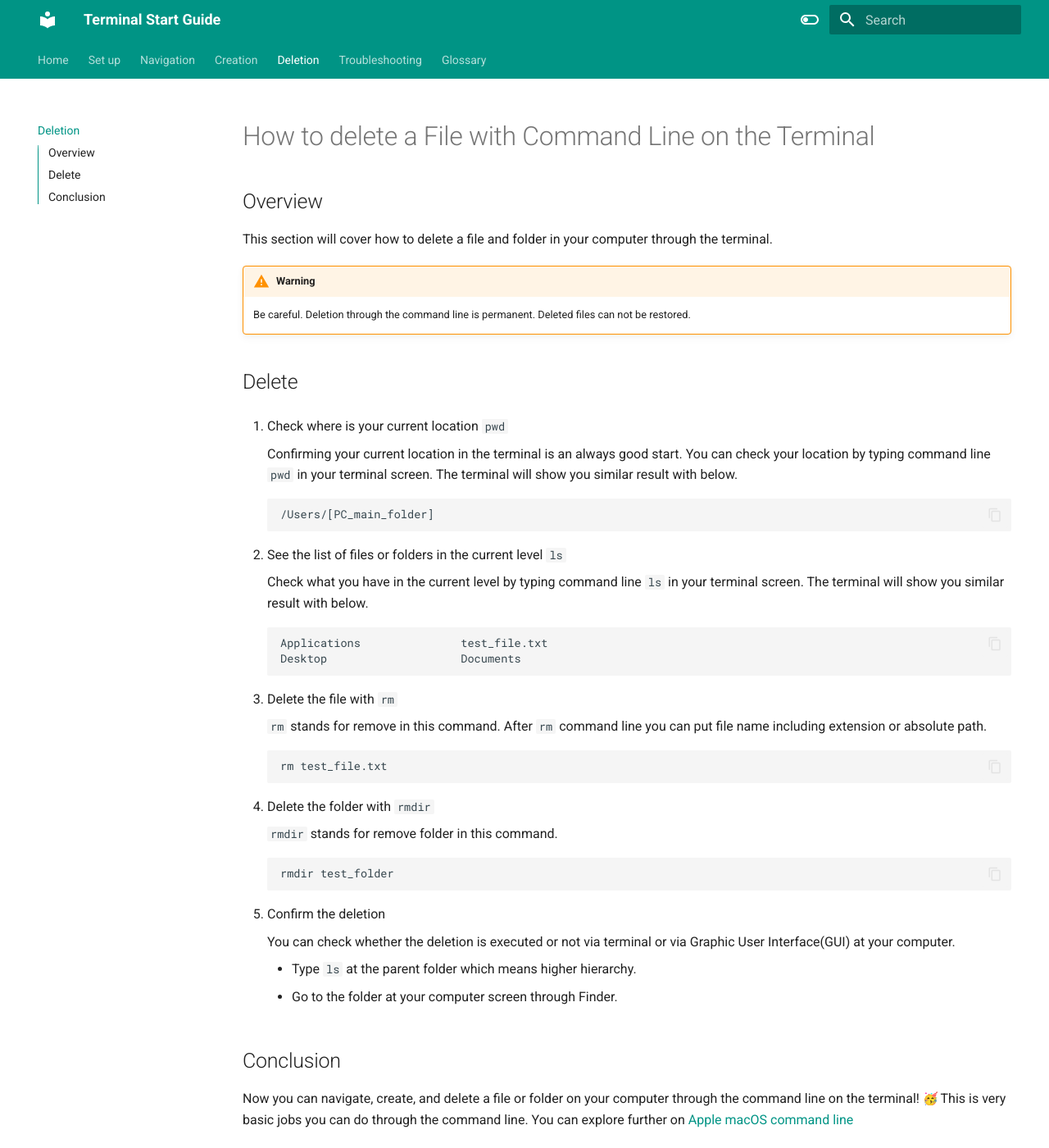
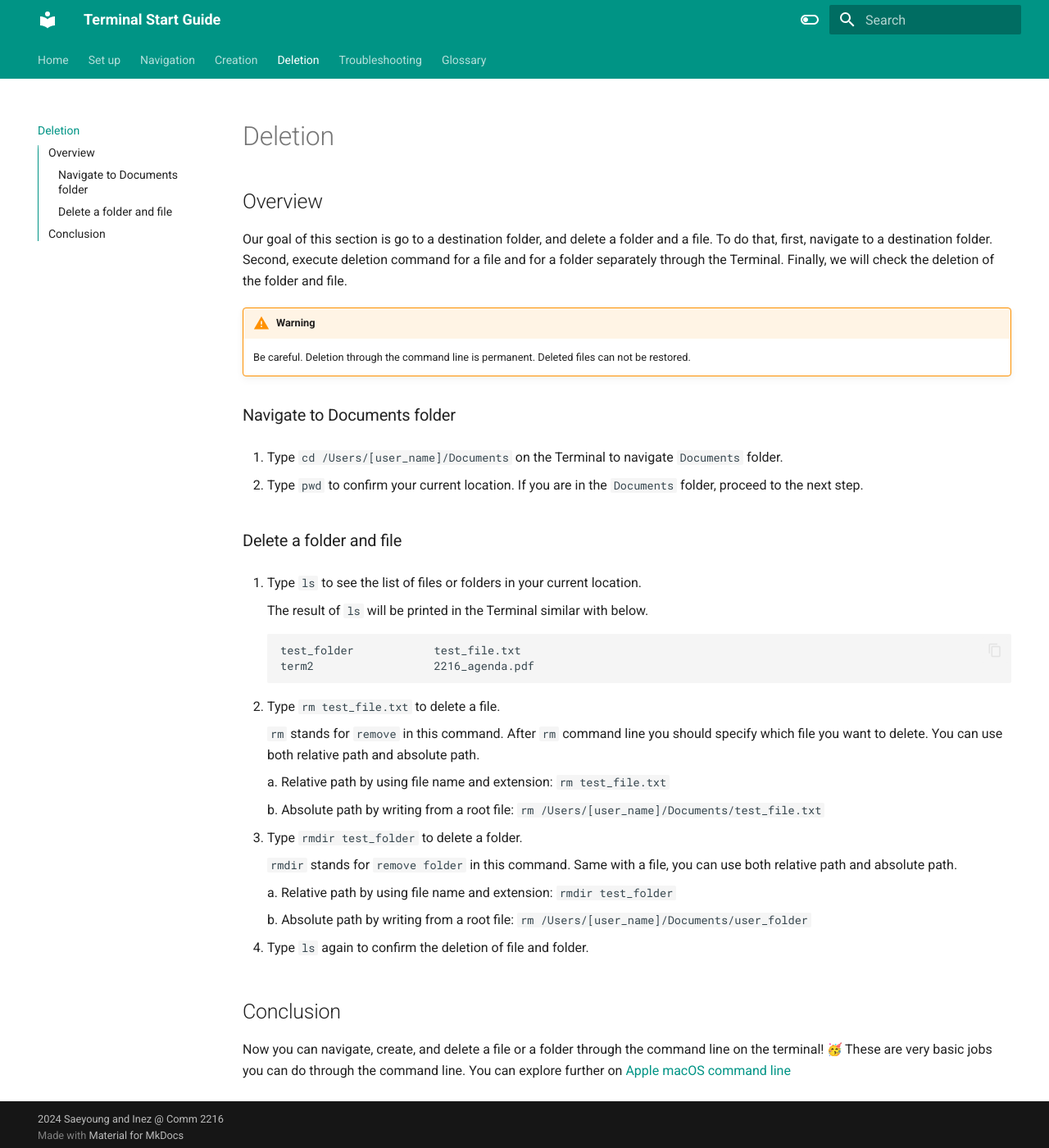
Before and after one commit to Inez-y/user_docs_Inez_Saeyoung, an MkDocs documentation site: the page built from docs/deletion.md, in a window 1280 px wide and 1400 px high. Shown: the whole window at 82% size. Built offline with MkDocs 1.6.1 and Material for MkDocs 9.7.7, drawn with Linux system fonts in a browser that asks for light colours; emoji names are drawn with the system emoji font.

Commit message:
UPDATE task for continuity

````diff
--- a/docs/deletion.md
+++ b/docs/deletion.md
@@ -1,55 +1,51 @@
-# How to delete a File with Command Line on the Terminal
+# Deletion
 
 ## Overview
 
-This section will cover how to delete a file and folder in your computer through the terminal.
+Our goal of this section is go to a destination folder, and delete a folder and a file. To do that, first, navigate to a destination folder. Second, execute deletion command for a file and for a folder separately through the Terminal. Finally, we will check the deletion of the folder and file.
 
 !!! warning
 
     Be careful. Deletion through the command line is permanent. Deleted files can not be restored.
 
-## Delete
 
-1. Check where is your current location `pwd`
+### Navigate to Documents folder
 
-    Confirming your current location in the terminal is an always good start. You can check your location by typing command line `pwd` in your terminal screen. The terminal will show you similar result with below.
+1. Type `cd /Users/[user_name]/Documents` on the Terminal to navigate `Documents` folder.
+
+2. Type `pwd` to confirm your current location. If you are in the `Documents` folder, proceed to the next step.
+
+
+### Delete a folder and file
+
+1. Type `ls` to see the list of files or folders in your current location.
+
+    The result of `ls` will be printed in the Terminal similar with below.
 
     ```
-    /Users/[PC_main_folder]
+    test_folder		 	   test_file.txt
+    term2			       2216_agenda.pdf
     ```
 
-2. See the list of files or folders in the current level `ls`
+2. Type `rm test_file.txt` to delete a file.
 
-    Check what you have in the current level by typing command line `ls` in your terminal screen. The terminal will show you similar result with below.
+    `rm` stands for `remove` in this command. After `rm` command line you should specify which file you want to delete. You can use both relative path and absolute path.
 
-    ```
-    Applications		 	   test_file.txt
-    Desktop			           Documents
-    ```
+    a. Relative path by using file name and extension: `rm test_file.txt`
 
-3. Delete the file with `rm`
+    b. Absolute path by writing from a root file: `rm /Users/[user_name]/Documents/test_file.txt`
 
-    `rm` stands for remove in this command. After `rm` command line you can put file name including extension or absolute path.
+3. Type `rmdir test_folder` to delete a folder.
 
-    ```
-    rm test_file.txt
-    ```
+    `rmdir` stands for `remove folder` in this command. Same with a file, you can use both relative path and absolute path.
 
-4. Delete the folder with `rmdir`
+    a. Relative path by using file name and extension: `rmdir test_folder`
 
-    `rmdir` stands for remove folder in this command.
+    b. Absolute path by writing from a root file: `rm /Users/[user_name]/Documents/user_folder`
 
-    ```
-    rmdir test_folder
-    ```
+4. Type `ls` again to confirm the deletion of file and folder.
 
-5. Confirm the deletion
-
-    You can check whether the deletion is executed or not via terminal or via Graphic User Interface(GUI) at your computer.
-
-    - Type `ls` at the parent folder which means higher hierarchy.
-    - Go to the folder at your computer screen through Finder.
 
 ## Conclusion
 
-Now you can navigate, create, and delete a file or folder on your computer through the command line on the terminal! :partying_face: This is very basic jobs you can do through the command line. You can explore further on [Apple macOS command line](https://ss64.com/mac/)
+Now you can navigate, create, and delete a file or a folder through the command line on the terminal! :partying_face: These are very basic jobs you can do through the command line. You can explore further on [Apple macOS command line](https://ss64.com/mac/)
````
Also changed, not shown: docs/creation1.md (+24 -41 lines), docs/navi.md (+23 -10 lines).
